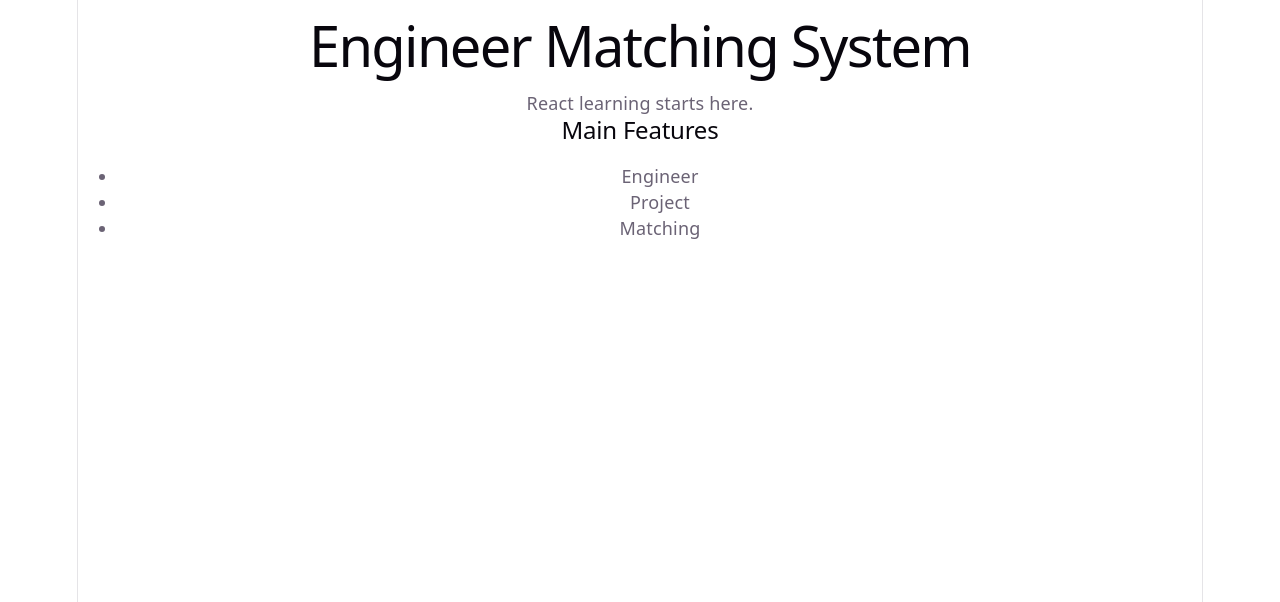
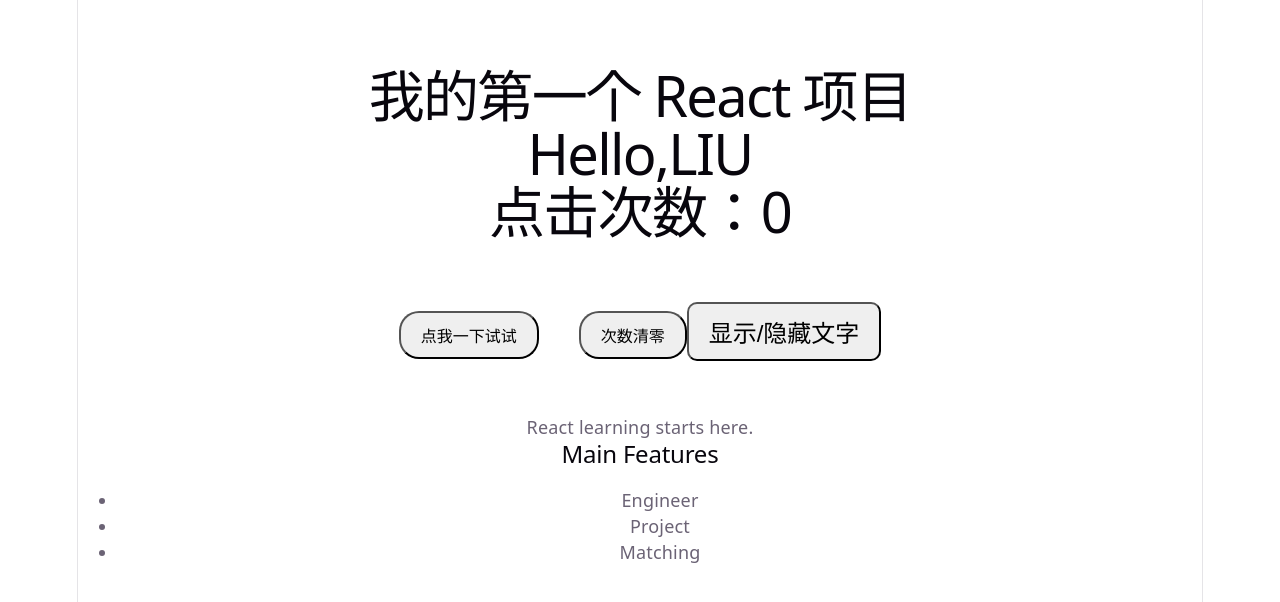
Before and after one commit to ander-ryu/engineer-matching-frontend, a React (Vite) app: page / in a window 1280 px wide. Shown: the top 602 px of the page. Built offline with nearby package versions, Linux system fonts and the light colour scheme.

Commit message:
学了react的基本语法 和按钮控制弹窗和文字显示或者隐藏

```diff
--- a/src/App.jsx
+++ b/src/App.jsx
@@ -1,3 +1,5 @@
+import { useState } from "react"
+
 function FeatureList() {
   return (
     <div>
@@ -12,9 +14,52 @@
 }
 
 function App() {
+  const name = "LIU"
+  const [showText, setShouText] = useState(false);
+  const [count, setCount] = useState(0);
+
+  const handleClick = () =>{
+    alert("点我干鸡毛！😒")
+  }
   return (
-    <div>
-      <h1>Engineer Matching System</h1>
+    <div style={{textAlign:"center",marginTop:"50px"}}>
+      <h1>我的第一个 React 项目</h1>
+      <h1>Hello,{name}</h1>
+      <h1>点击次数：{count}</h1>
+      <button
+      onClick={()=> setCount(count+1)}
+      style={{
+        fontSize:"16px",
+        padding:"10px 20px",
+        marginTop:"55px",
+        marginBottom:"55px",
+        marginRight:"20px",
+        borderRadius:"20px",
+        cursor:"pointer"
+      }}>点我一下试试</button>
+
+      <button
+      onClick={() => setCount(0)}
+      style={{
+        fontSize:"16px",
+        padding:"10px 20px",
+        marginTop:"55px",
+        marginBottom:"55px",
+        marginLeft:"20px",
+        borderRadius:"20px",
+        cursor:"pointer"
+      }}>次数清零</button>
+
+      <button
+      onClick={()=> setShouText(!showText)}
+      style={{
+          fontSize: "24px",
+          padding: "10px 20px",
+          cursor: "pointer",
+          borderRadius: "10px"
+        }}>显示/隐藏文字</button>
+
+        {showText && <p>这段文字出来了！</p>}
       <p>React learning starts here.</p>
       <FeatureList />
     </div>
```
